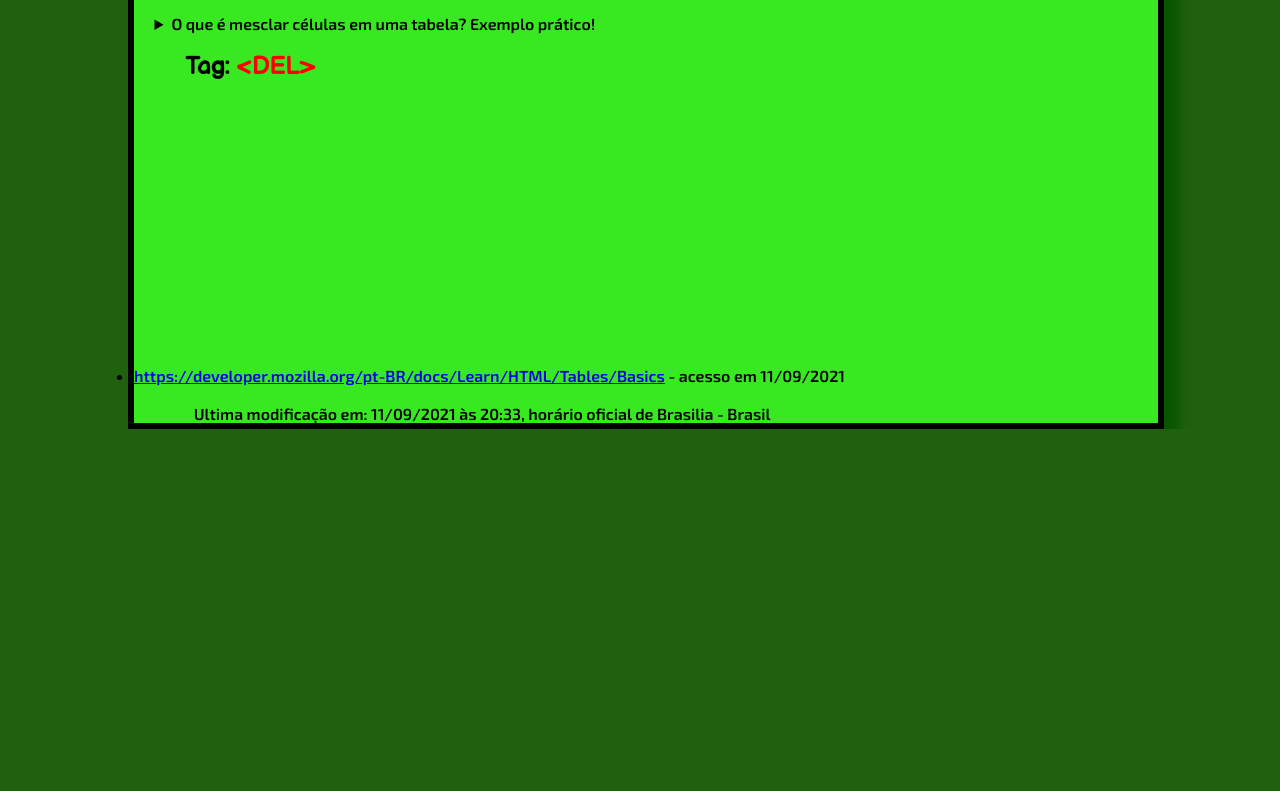
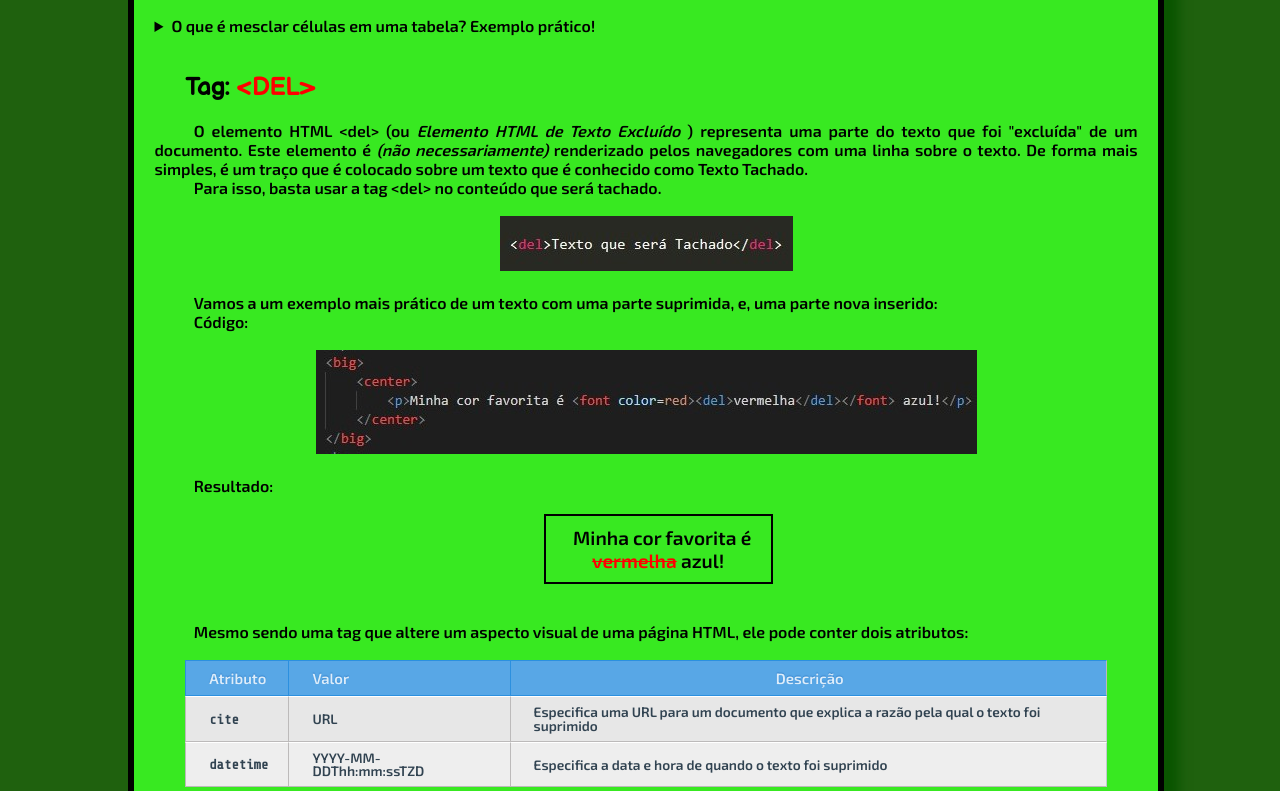
Before and after one commit to emanuel18-iec/RDE08, a plain HTML site: page index.html in a window 1280 px wide. Shown: the part 3835-4626 px from the top of the page. Before the commit the page ends 4264 px from the top, so only its background shows below. Drawn offline with nearby package versions, Linux system fonts and the light colour scheme.

Commit message:
versão 1.3

```diff
--- a/css/style.css
+++ b/css/style.css
@@ -2,12 +2,18 @@
 @import url('https://fonts.googleapis.com/css2?family=Balsamiq+Sans&display=swap');
 @import url('https://fonts.googleapis.com/css2?family=Rock+Salt&display=swap');
 @import url('https://fonts.googleapis.com/css2?family=Exo+2:wght@600&display=swap');
+@import url('https://fonts.googleapis.com/css2?family=Share+Tech+Mono&display=swap');
 
 
 *{
     padding: 0%;
     margin: 0%;
     font-family: 'Exo 2', sans-serif;
+}
+
+.atr{
+    font-family: 'Share Tech Mono', monospace;
+    font-weight: bold;
 }
 
 summary{
--- /dev/null
+++ b/css/tableAtributoDel.css
@@ -0,0 +1,58 @@
+table{
+  margin-left: 5%;
+}
+
+td, th {
+    border: 1px solid rgb(190,190,190);
+    padding: 10px 20px;
+}
+.info-table {
+  border-spacing: 0;
+  border-collapse: separate;
+  width: 90%;
+  color: #314351;
+  font-size: 0.857em;
+  line-height: 1em;
+  margin-bottom: 17px;
+  font-family: "museo-sans",sans-serif;
+}
+.info-table a {
+  color: #4183C4;
+  text-decoration: none;
+}
+.info-table a:hover {
+  color: #2a5886;
+  text-decoration: none;
+  background-color: inherit;
+}
+.info-table th, .info-table td {
+  border: 1px solid #BCBABA;
+  border-top-color: #FFF;
+  border-right: none;
+  padding: 8px 20px 8px 23px;
+  text-align: left;
+  vertical-align: middle;
+  background: #EEE;
+  margin: 0;
+}
+  .info-table th {
+     background: #58a7e6;
+     text-align: left;
+     font-size: 1.083em;
+     line-height: 1.538em;
+     padding: 6px 20px 5px 23px;
+     color: #ddedfa;
+     text-shadow: 0px -1px 1px rgba(0, 81, 168, 0.38);
+     border-color: #2c90df;
+     font-weight: 900;
+}
+  .info-table th:last-child {
+     border-right: 1px solid #BCBABA;
+     text-align: center;
+}
+  .info-table td.last, .info-table td:last-child {
+     border-right: 1px solid #C2CAD0;
+}
+  .info-table .even td, .info-table tr:nth-child(even) td {
+     background: #E7E7E7;
+}
--- a/index.html
+++ b/index.html
@@ -5,7 +5,9 @@
         <meta http-equiv="X-UA-Compatible" content="IE=edge">
         <meta name="viewport" content="width=device-width, initial-scale=1.0">
         <link rel="stylesheet" href="css/style.css">
+        <link rel="stylesheet" href="css/tableAtributoDel.css">
         <title>RDE 08</title>
+
         <!--<script>
             var name = prompt("Qual o seu nome?");
             alert("Seja muito bem vindo, " + name + "!!");
@@ -103,14 +105,55 @@
                                                                 margin-left: 10%;"
                 src="exampleTableExtra.html" frameborder="0"></iframe>
                 </div><br>
-                <p>Código</p>
+                <p>Código:</p>
                 <figure class="fc"><img src="img/tableEXF-cdg.jpg" alt="Código do Exemplo Prático"></figure><br>
                 <p>Exemplo retirado e adaptado de:<a href="https://fir3.net/JzsH" target="_blank"> Tabela com células mescladas</a></p>
             </details>
 
-            <a name="tagDEL"></a><br>
-            <h2>Tag: <span>&lt;DEL&gt;</span></h2>
+            <a name="tagDEL"></a><br><br>
+            <h2>Tag: <span>&lt;DEL&gt;</span></h2><br>
+            <p>O elemento  HTML &lt;del&gt; (ou  <i>Elemento  HTML  de Texto Excluído</i> ) representa uma parte do texto que foi "excluída" de um documento. Este elemento é <i>(não necessariamente)</i> renderizado pelos navegadores com uma linha sobre o texto. De forma mais simples, é um traço que é colocado sobre um texto que é conhecido como <strong>Texto Tachado</strong>.</p>
+            <p>Para isso, basta usar a tag &lt;del&gt; no conteúdo que será tachado.</p><br>
+            <figure class="fc"><img src="img/delsint.jpg" alt="Sintaxe da tag <del>"></figure><br>
+            <p>Vamos a um exemplo mais prático de um texto com uma parte suprimida, e, uma parte nova inserido:
+            </p>
+            <p>Código:</p>
+            <br><figure class="fc"><img src="img/cdgExDel.jpg" alt="Codigo de Exemplo"></figure><br>
+            <p>Resultado:</p><br>
+            <div style="border: 2px solid #000;
+                        padding: 1%;
+                        width: 20%;
+                        margin-left: 40%;
+                        ">
+                <big>
+                    <center>
+                        <p>Minha cor favorita é <font color=red><del>vermelha</del></font> azul!</p>
+                    </center>
+                </big>
+            </div>
+            <br><br><p>Mesmo sendo uma tag que altere um aspecto visual de uma página HTML, ele pode conter dois atributos:</p><br>
+            <table class="info-table">
+                <tr>
+                    <th>Atributo</th>
+                    <th>Valor</th>
+                    <th>Descrição</th>
+                </tr>
+                <tr>
+                    <td><span class="atr">cite</span></td>
+                    <td>URL</td>
+                    <td>Especifica uma URL para um documento que explica a razão pela qual o texto foi suprimido</td>
+                </tr>
+                <tr>
+                    <td><span class="atr">datetime</span></td>
+                    <td>YYYY-MM-DDThh:mm:ssTZD</td>
+                    <td>Especifica a data e hora de quando o texto foi suprimido</td>
+                </tr>
+                <tr>
 
+                </tr>
+            </table>
+
+            </style>
             <br>
             <br>
             <br>
@@ -132,7 +175,7 @@
                 </ul>
             </div>
             <br>
-            <p><b>Ultima modificação em</b>: 11/09/2021 às 20:33, horário oficial de Brasilia - Brasil</b></p>
+            <p><b>Ultima modificação em</b>: 11/09/2021 às 21:37, horário oficial de Brasilia - Brasil</b></p>
         </div>
     </body>
 </html>
```
Also changed, not shown: img/cdgExDel.jpg (added), img/delsint.jpg (added).
